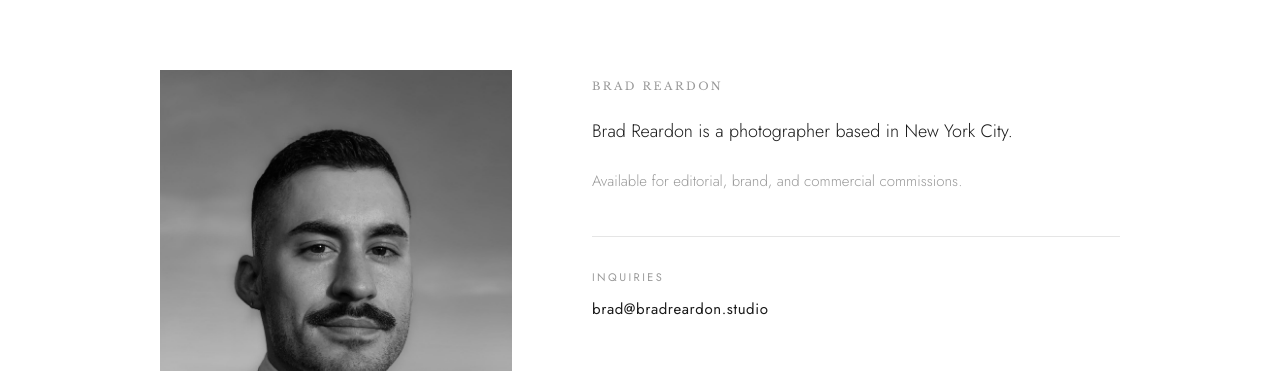
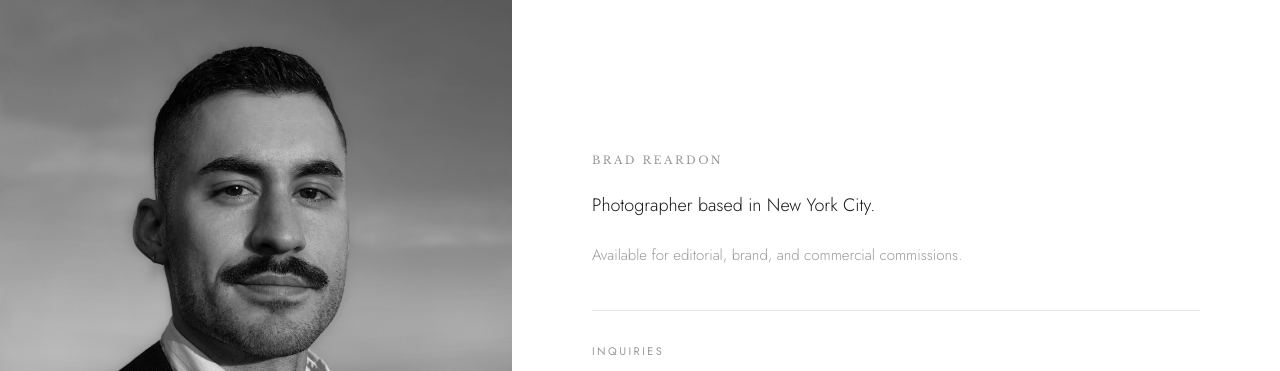
Before and after one commit to breardon7/bradreardon-studio, a Next.js app: page /about in a window 1280 px wide. Shown: the part 147-518 px from the top of the page. Built offline with nearby package versions, Linux system fonts and the light colour scheme; no server answers.

Commit message:
Fix about page layout

```diff
--- a/app/(site)/about/page.tsx
+++ b/app/(site)/about/page.tsx
@@ -7,34 +7,29 @@ export const metadata: Metadata = {
 
 export default function AboutPage() {
   return (
-    <div className="flex flex-col flex-1 px-12 py-24">
+    <div className="flex flex-col flex-1">
       <div
-        className="mx-auto w-full"
-        style={{ maxWidth: '960px' }}
-      >
-        <div
-          className="grid"
+        className="flex flex-col flex-1"
         style={{
+          display: 'grid',
           gridTemplateColumns: '2fr 3fr',
-            gap: '80px',
-            alignItems: 'start',
         }}
       >
-          {/* Portrait */}
-          <div className="relative w-full" style={{ aspectRatio: '2/3' }}>
+        {/* Portrait — fills full left column height */}
+        <div className="relative" style={{ minHeight: '600px' }}>
           <Image
             src="/images/about/portrait.jpg"
             alt="Brad Reardon"
             fill
-              className="object-cover"
+            className="object-cover object-top"
             priority
           />
         </div>
 
-          {/* Text */}
+        {/* Text — centered vertically */}
         <div
-            className="flex flex-col"
-            style={{ paddingTop: '8px', gap: '40px' }}
+          className="flex flex-col justify-center"
+          style={{ padding: '80px 80px 80px 80px', gap: '40px' }}
         >
           <div style={{ display: 'flex', flexDirection: 'column', gap: '20px' }}>
             <p
@@ -56,7 +51,7 @@ export default function AboutPage() {
                 fontWeight: 300,
               }}
             >
-                Brad Reardon is a photographer based in New York City.
+              Photographer based in New York City.
             </p>
             <p
               style={{
@@ -98,6 +93,5 @@ export default function AboutPage() {
 
       </div>
     </div>
-    </div>
   )
 }
```
Lines whose indentation alone changed are shown as unchanged.
